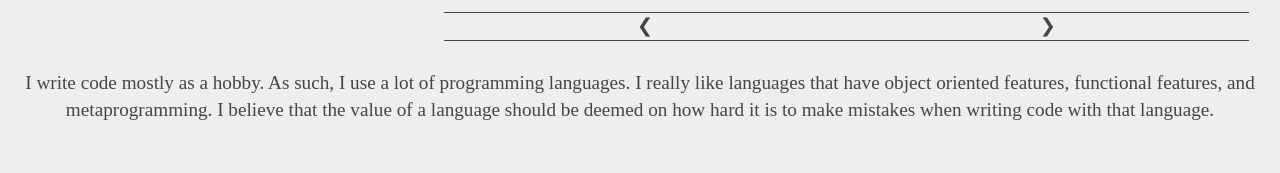
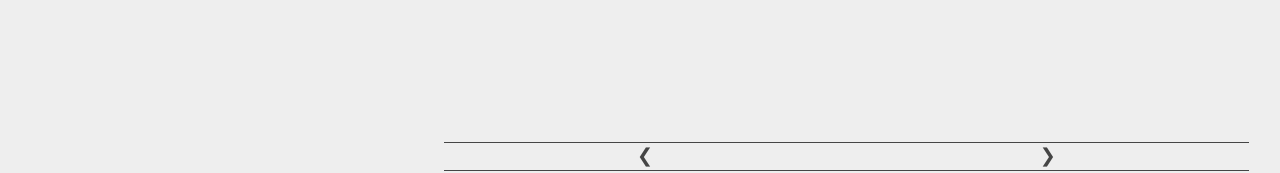
Before and after one commit to SaurabhTotey/Portfolio-Website, a Gatsby app: page / in a window 1280 px wide. Shown: the part 1320-1493 px from the top of the page. Built offline with nearby package versions, Linux system fonts and the light colour scheme.

Commit message:
Made use of rem wherever possible for better scalability

```diff
--- a/src/pages/index.js
+++ b/src/pages/index.js
@@ -288,7 +288,7 @@ class App extends React.Component {
 					}</Carousel>
 				</div>
 			</ResponsiveContainer>
-			<p id={"categoryDescription"} style={{textAlign: "center", minHeight: "85px"}} aria-live={"polite"}>{this.currentInformation.description}</p>
+			<p id={"categoryDescription"} style={{textAlign: "center", minHeight: "10rem"}} aria-live={"polite"}>{this.currentInformation.description}</p>
 			<br/>
 			<Footer />
 		</div>
--- a/src/styles/Carousel.css
+++ b/src/styles/Carousel.css
@@ -11,12 +11,12 @@ root {
 
 .carouselContentList {
 	list-style: none;
-	min-height: 500px;
+	min-height: 40rem;
 	display: flex;
 	flex-direction: column;
 	justify-content: center;
 	position: relative;
-	padding: 5px;
+	padding: 0;
 }
 
 .carouselItem {
```
